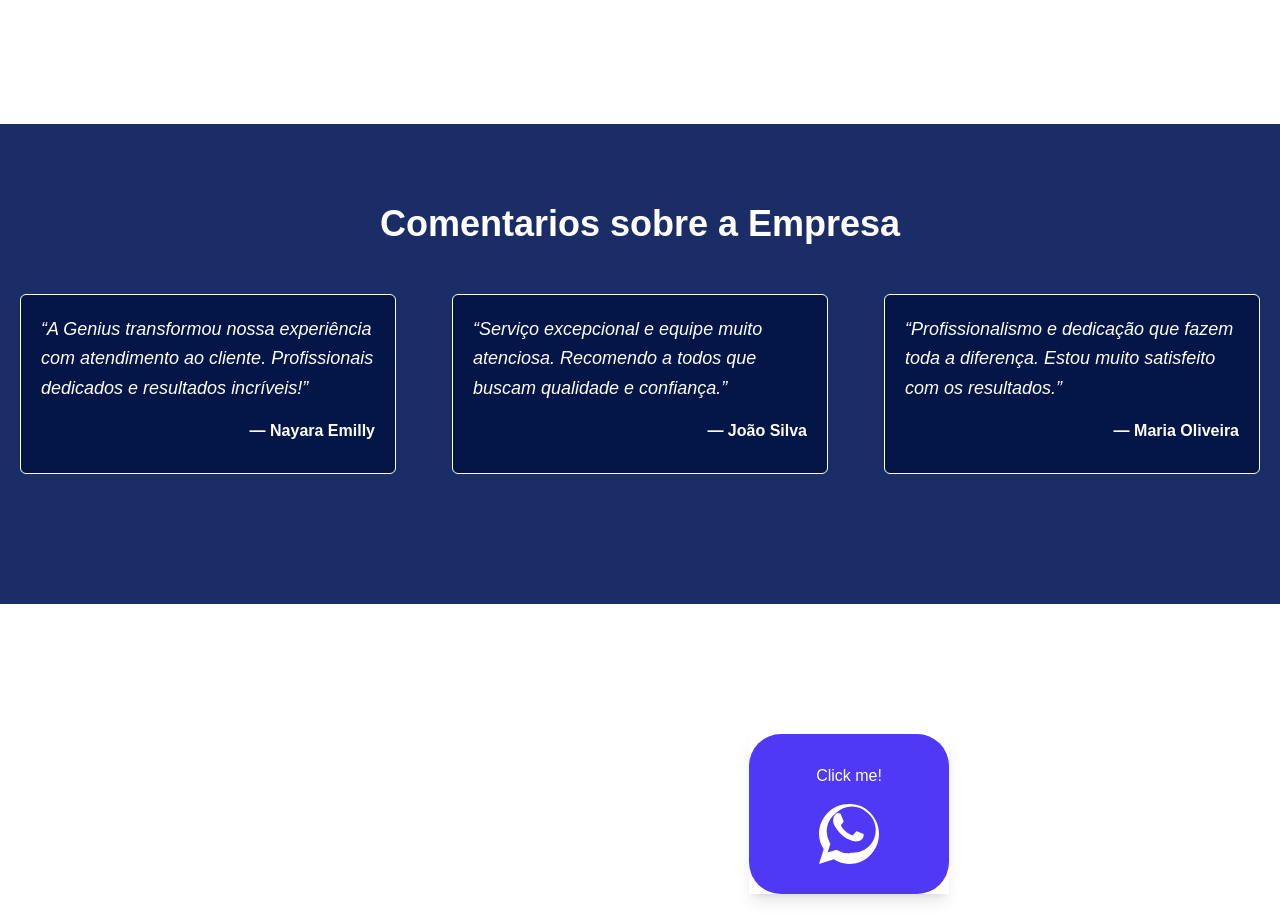
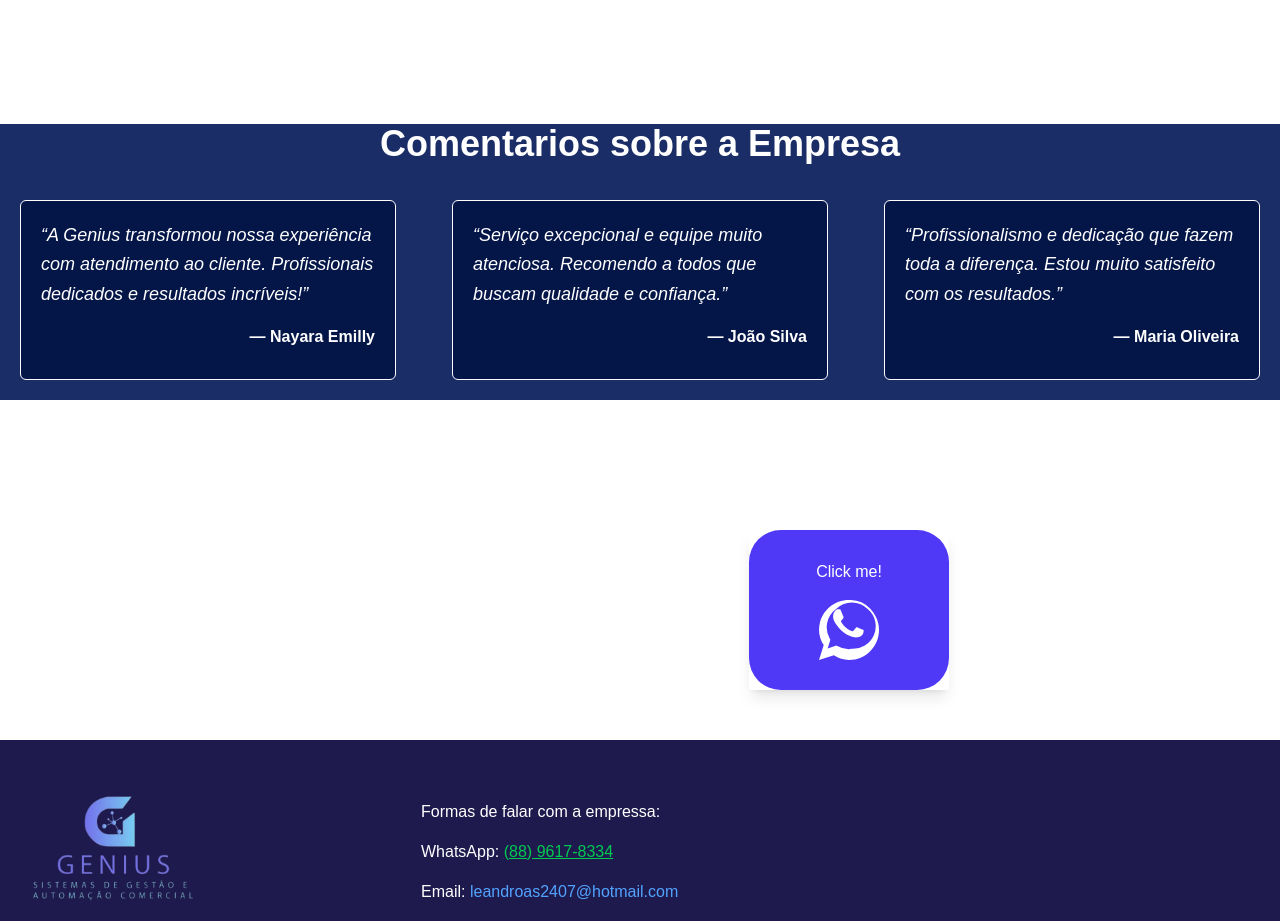
Before and after one commit to RaynerSousa/ProjetoGenius, a Next.js app in the folder projetogenius/: page / in a window 1280 px wide. Shown: the part 2680-3601 px from the top of the page. Built offline with nearby package versions, Linux system fonts and the light colour scheme.

Commit message:
Alteração no comentario

```diff
--- a/projetogenius/package.json
+++ b/projetogenius/package.json
@@ -12,6 +12,7 @@
     "@emailjs/browser": "^4.4.1",
     "@headlessui/react": "^2.2.7",
     "@heroicons/react": "^2.2.0",
+    "@vercel/speed-insights": "^1.2.0",
     "emailjs-com": "^3.2.0",
     "gsap": "^3.13.0",
     "next": "^15.5.0",
--- a/projetogenius/src/app/linksNavbar/comentarios.tsx
+++ b/projetogenius/src/app/linksNavbar/comentarios.tsx
@@ -2,12 +2,11 @@ import { CardComentario } from "../Componentes/Cards";
 
 export default function Comentarios() {
   return (
-    <div className="bg-[#1a2d66] h-120 grid justify-center text-white mt-24">
-      <div className="flex justify-center font-bold text-4xl m-4 mt-20">
+    <div className="bg-[#1a2d66] text-white mt-24">
+      <div className="flex justify-center font-bold text-4xl m-4">
         <h2>Comentarios sobre a Empresa</h2>
       </div>
-      <div className="">
-        <div className="w-full grid grid-cols-1 md:grid-cols-2 lg:grid-cols-3 -mt-24   gap-4">
+      <div className="w-full grid grid-cols-1 md:grid-cols-2 lg:grid-cols-3  gap-4">
         <CardComentario
           description=" “A Genius transformou nossa experiência com atendimento ao cliente. Profissionais dedicados e resultados incríveis!” "
           title="— Nayara Emilly"
@@ -22,6 +21,5 @@ export default function Comentarios() {
         />
       </div>
     </div>
-    </div>
   );
 }
--- a/projetogenius/src/app/page.tsx
+++ b/projetogenius/src/app/page.tsx
@@ -1,4 +1,4 @@
-import Image from "next/image";
+import { SpeedInsights } from "@vercel/speed-insights/next"
 import NavBar from "./Componentes/NavBar";
 import Contato from "./linksNavbar/Contato";
 import { Rodaper } from "./contato/footer";
```
Also changed, not shown: 1 other file (tests, documents, lock files or other folders). Lines whose indentation alone changed are shown as unchanged.
